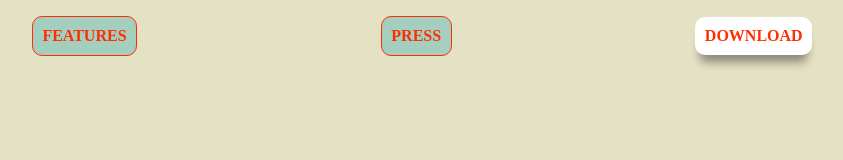
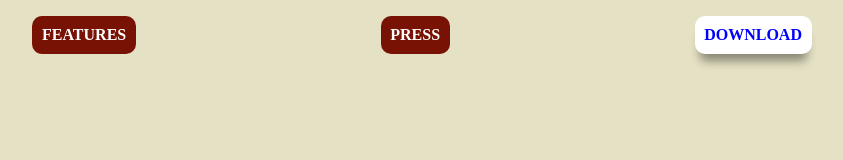
Before and after one commit to IonPulbere/ResponsiveMenu, a plain HTML site: page index.html in a window 1280 px wide. Shown: the whole page, without its empty margins (218-1061 px from the left). Drawn offline with Linux system fonts and the light colour scheme.

Commit message:
last modif

```diff
--- a/assets/css/master.css
+++ b/assets/css/master.css
@@ -46,17 +46,18 @@ nav>ul{
   text-transform:uppercase;
   font-weight: bold;
   border-radius: 10px;
-  border: 1px solid;
+  /* border: 1px solid; */
   display: block;
   padding: .6em;
-  color: #FF2D00;
-  background-color:#A4CFBE;
+  color: #fff;
+  background-color:#781205;
   transition: .5s;
 }
 .responsive-nav>li>a.download-button{
   background: #fff;
   border: none;
   box-shadow: 0 12px 10px -5px rgba(0,0,0,.4);
+  color: blue;
 }
 .responsive-nav>li>a:hover{
   color: #f7e4ce;
```
